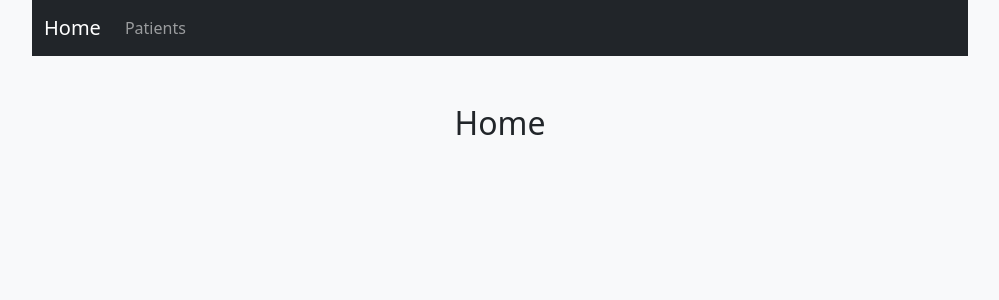
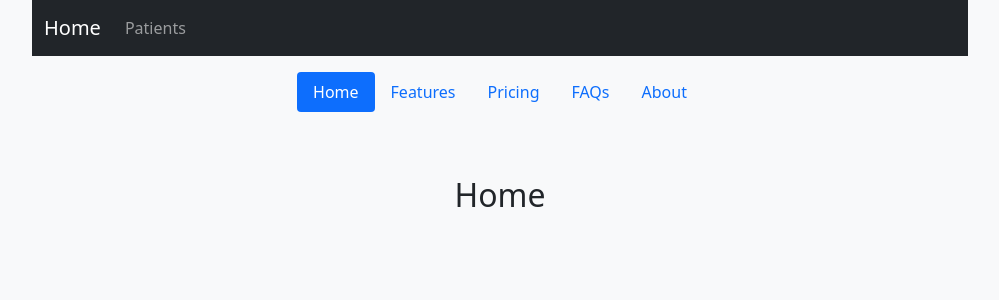
Before and after one commit to TanPhan1112/project2650, a React (Create React App) app in the folder frontend/: page / in a window 1280 px wide. Shown: the top 300 px of the page, without its empty margins (140-1139 px from the left). Built offline with nearby package versions, Linux system fonts and the light colour scheme; what @feathersjs/feathers, @feathersjs/rest-client would draw is missing.

Commit message:
Testing frontend

```diff
--- a/frontend/src/App.tsx
+++ b/frontend/src/App.tsx
@@ -32,6 +32,17 @@
                         </div>
                     </div>
                 </nav>
+                <div className="container">
+                    <header className="d-flex justify-content-center py-3">
+                        <ul className="nav nav-pills">
+                            <li className="nav-item"><a href="#" className="nav-link active" aria-current="page">Home</a></li>
+                            <li className="nav-item"><a href="#" className="nav-link">Features</a></li>
+                            <li className="nav-item"><a href="#" className="nav-link">Pricing</a></li>
+                            <li className="nav-item"><a href="#" className="nav-link">FAQs</a></li>
+                            <li className="nav-item"><a href="#" className="nav-link">About</a></li>
+                        </ul>
+                    </header>
+                </div>
                 <Switch>
                     <Route path="/patients-list">
                         <Patients />
```
Lines whose indentation alone changed are shown as unchanged.
